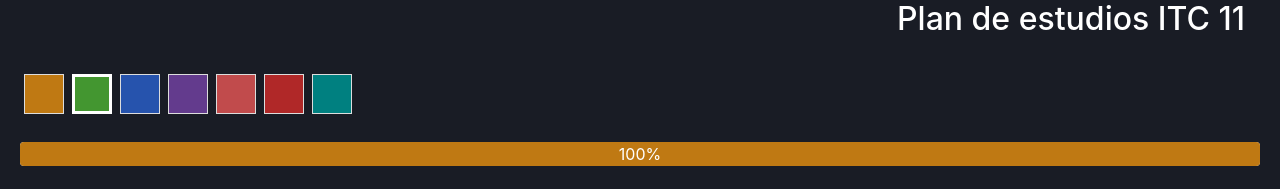
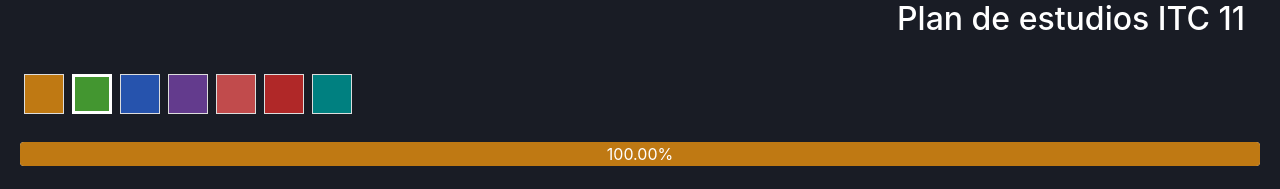
Before and after one commit to luispc111/PlanesDeEstudio, a React (Create React App) app: page /plan/itc_11 in a window 1280 px wide. Shown: the top 189 px of the page. Built offline with nearby package versions, Linux system fonts and the light colour scheme.

Commit message:
Redondeo de porcentajes de barras de progreso

```diff
--- a/src/components/PlanDeEstudio/BarrasDeProgreso/BarrasDeProgreso.js
+++ b/src/components/PlanDeEstudio/BarrasDeProgreso/BarrasDeProgreso.js
@@ -5,7 +5,7 @@ export default function BarrasDeProgreso({ listaColores, cantMateriasPorColor, t
   return (
     <ProgressBar className="m-0 barra-progreso">
       {listaColores.map((color, indice) => {
-        let cant = (cantMateriasPorColor[color] / totalMaterias * 100) || 0;
+        let cant = (cantMateriasPorColor[color] / totalMaterias * 100).toFixed(2) || 0;
         return (
           <ProgressBar
             // striped
```
